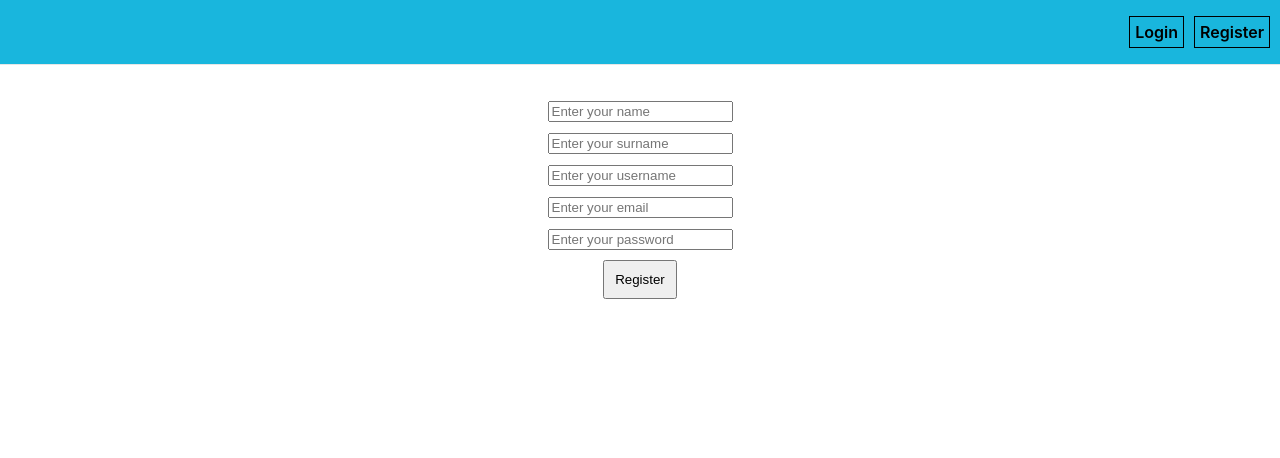
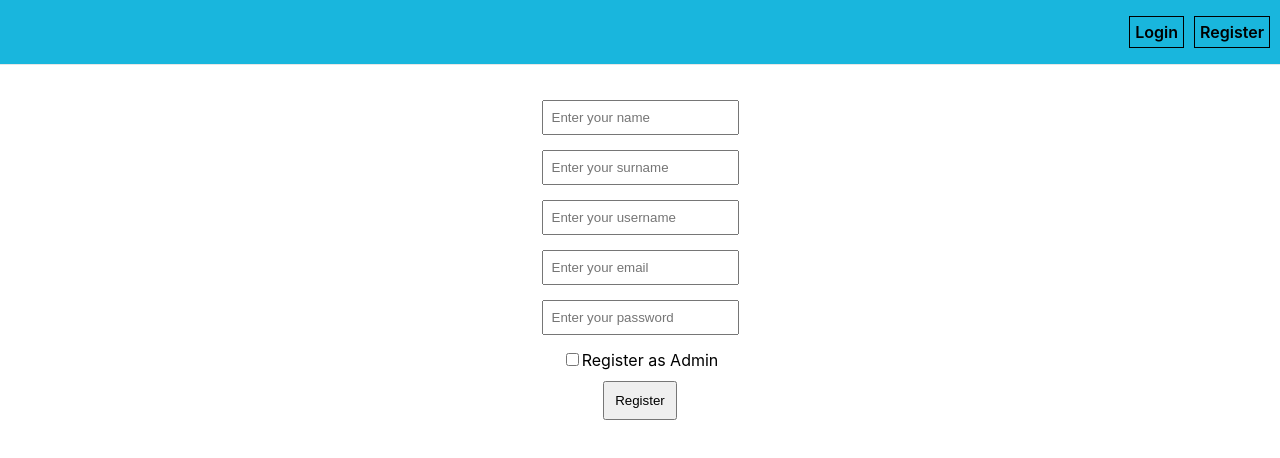
Before and after one commit to dpolic1/travel_planner_frontend, a React (Create React App) app: page /register in a window 1280 px wide. Shown: the top 458 px of the page. Built offline with nearby package versions, Linux system fonts and the light colour scheme.

Commit message:
added admin tab for admin users

```diff
--- a/src/components/common/auth-context/AuthContext.js
+++ b/src/components/common/auth-context/AuthContext.js
@@ -4,9 +4,13 @@ const AuthContext = createContext();
 
 export const AuthProvider = ({ children }) => {
   const [isAuthenticated, setIsAuthenticated] = useState(false);
+  const [isAdmin, setIsAdmin] = useState(false);
 
-  const successfulLogin = () => {
+  const successfulLogin = (isAdmin) => {
     setIsAuthenticated(true);
+    if(isAdmin) {
+      setIsAdmin(true);
+    }
   };
 
   const logout = () => {
@@ -14,7 +18,7 @@ export const AuthProvider = ({ children }) => {
   };
 
   return (
-    <AuthContext.Provider value={{ isAuthenticated, successfulLogin, logout }}>
+    <AuthContext.Provider value={{ isAuthenticated, isAdmin, successfulLogin, logout }}>
       {children}
     </AuthContext.Provider>
   );
--- a/src/components/common/header/Header.jsx
+++ b/src/components/common/header/Header.jsx
@@ -5,6 +5,7 @@ import {useAuth} from "../auth-context/AuthContext.js";
 
 export default function Header() {
     const { isAuthenticated } = useAuth();
+    const { isAdmin } = useAuth();
 
     return (
         <header>
@@ -37,11 +38,13 @@ export default function Header() {
                       New Trip
                     </Link>
                   </li>
-                  <li className="nav_list_item">
-                    <Link to="/admin" className="nav_link">
-                      Admin
-                    </Link>
-                  </li>
+                  {isAdmin && (
+                                <li className="nav_list_item">
+                                    <Link to="/admin" className="nav_link">
+                                        Admin
+                                    </Link>
+                                </li>
+                            )}
                 </>
               )}
             </ul>
--- a/src/components/pages/login/components/LoginForm.css
+++ b/src/components/pages/login/components/LoginForm.css
@@ -11,7 +11,7 @@
 
 .login_form input {
     padding: 8px;
-    margin-bottom: 10px;
+    margin-bottom: 5px;
 }
 
 .login_form button {
--- a/src/components/pages/login/components/LoginForm.jsx
+++ b/src/components/pages/login/components/LoginForm.jsx
@@ -39,7 +39,7 @@ const LoginForm = () => {
         const data = await response.json();
         console.log('JWT Token:', data.jwtToken);
         localStorage.setItem('jwtToken', data.jwtToken);
-        successfulLogin();
+        successfulLogin(data.isAdmin);
         navigate('/');
       } catch (error) {
         console.error('Error:', error.message);
--- a/src/components/pages/register/components/RegisterForm.css
+++ b/src/components/pages/register/components/RegisterForm.css
@@ -9,9 +9,9 @@ label {
     margin-bottom: 10px;
 }
 
-.register_input {
+.register_input input{
     padding: 8px;
-    margin-bottom: 10px;
+    margin-bottom: 5px;
 }
 
 button {
--- a/src/components/pages/register/components/RegisterForm.jsx
+++ b/src/components/pages/register/components/RegisterForm.jsx
@@ -8,6 +8,9 @@ const RegisterForm = () => {
     const [username, setUsername] = useState('');
     const [email, setEmail] = useState('');
     const [password, setPassword] = useState('');
+
+    // New state variable for admin registration
+    const [isAdmin, setIsAdmin] = useState(false);
 
     const navigate = useNavigate();
 
@@ -31,6 +34,11 @@ const RegisterForm = () => {
         setPassword(e.target.value);
     }
 
+    const handleAdminChange = (e) => {
+        setIsAdmin(e.target.checked);
+    }
+
+
     const handleSubmit = async (e) => {
         e.preventDefault();
 
@@ -46,6 +54,7 @@ const RegisterForm = () => {
                     username: username,
                     email: email,
                     password: password,
+                    isAdmin: isAdmin
                 }),
             });
 
@@ -59,11 +68,10 @@ const RegisterForm = () => {
     }
 
     return (
-        <form onSubmit={handleSubmit}>
+        <form className="register_input" onSubmit={handleSubmit}>
             <label>
                 <input
                     type="text"
-                    id="register_input"
                     value={name}
                     onChange={handleNameChange}
                     placeholder="Enter your name"
@@ -73,7 +81,6 @@ const RegisterForm = () => {
             <label>
                 <input
                     type="text"
-                    id="register_input"
                     value={surname}
                     onChange={handleSurnameChange}
                     placeholder="Enter your surname"
@@ -107,6 +114,15 @@ const RegisterForm = () => {
                     required />
             </label>
 
+            <label>
+                <input
+                    type="checkbox"
+                    checked={isAdmin}
+                    onChange={handleAdminChange}
+                />
+                Register as Admin
+            </label>
+
             <button type="submit">Register</button>
         </form>
     );
```
